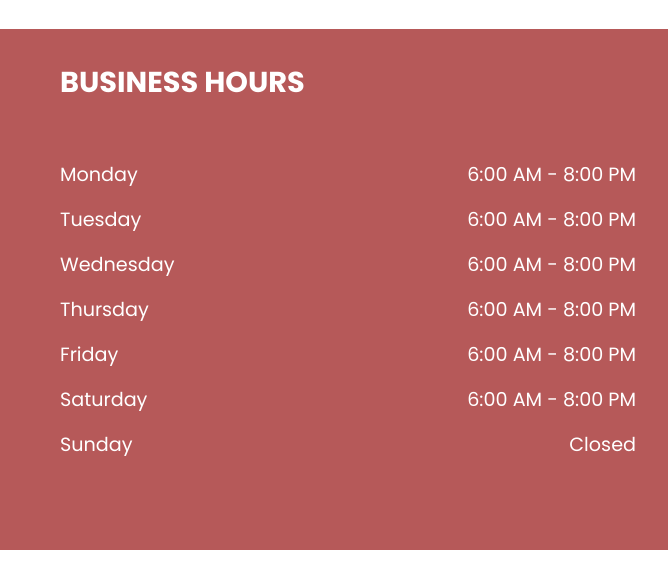
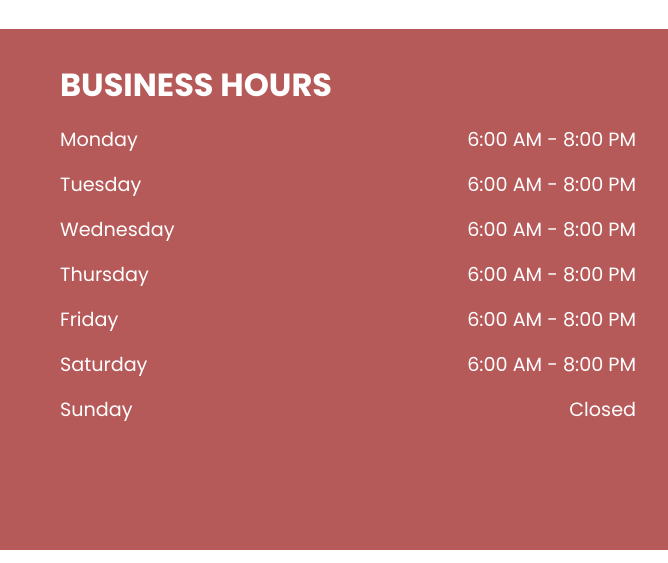
Before and after one commit to alabador/goatchinanggo, an Astro site: page / in a window 1280 px wide. Shown: the part 651-1214 px from the top of the page, 612-1280 px from the left. Built offline with nearby package versions, Linux system fonts and the light colour scheme; Astro itself is replaced by a stand-in of ours.

Commit message:
Update padding on hours for desktop view

```diff
--- a/src/components/Hero.astro
+++ b/src/components/Hero.astro
@@ -44,7 +44,7 @@ import interior from '../images/restaurant_interior.jpg'
     }
 
     .hero-image-container {
-        background-image: url('../images/restaurant_exterior.jpg');
+        background-image: url('../images/restaurant_interior.jpg');
         background-size: cover;
         background-repeat: no-repeat;
         background-position: center;
--- a/src/components/Info.astro
+++ b/src/components/Info.astro
@@ -48,11 +48,12 @@ import Hours from './subcomponents/Hours.astro'
         }
         .hours h2 {
             padding-bottom: 0;
-            font-size: 1.8rem;
+            font-size: 2rem;
         }
         .hours-container {
-            justify-content: center;
-            height: 90%;
+            justify-content: flex-start;
+            /* height: 90%; */
+            padding-top: 1rem;
             gap: 1rem;
         }
     }
```
